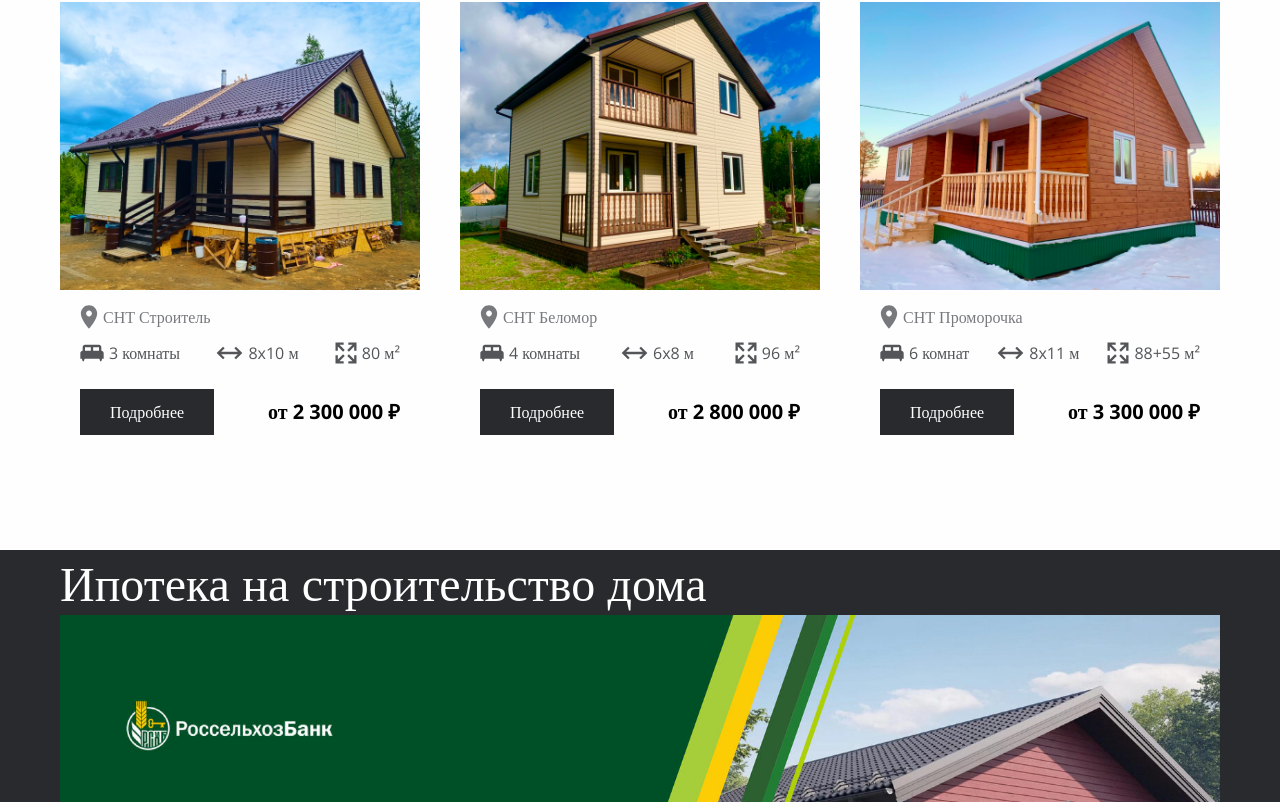
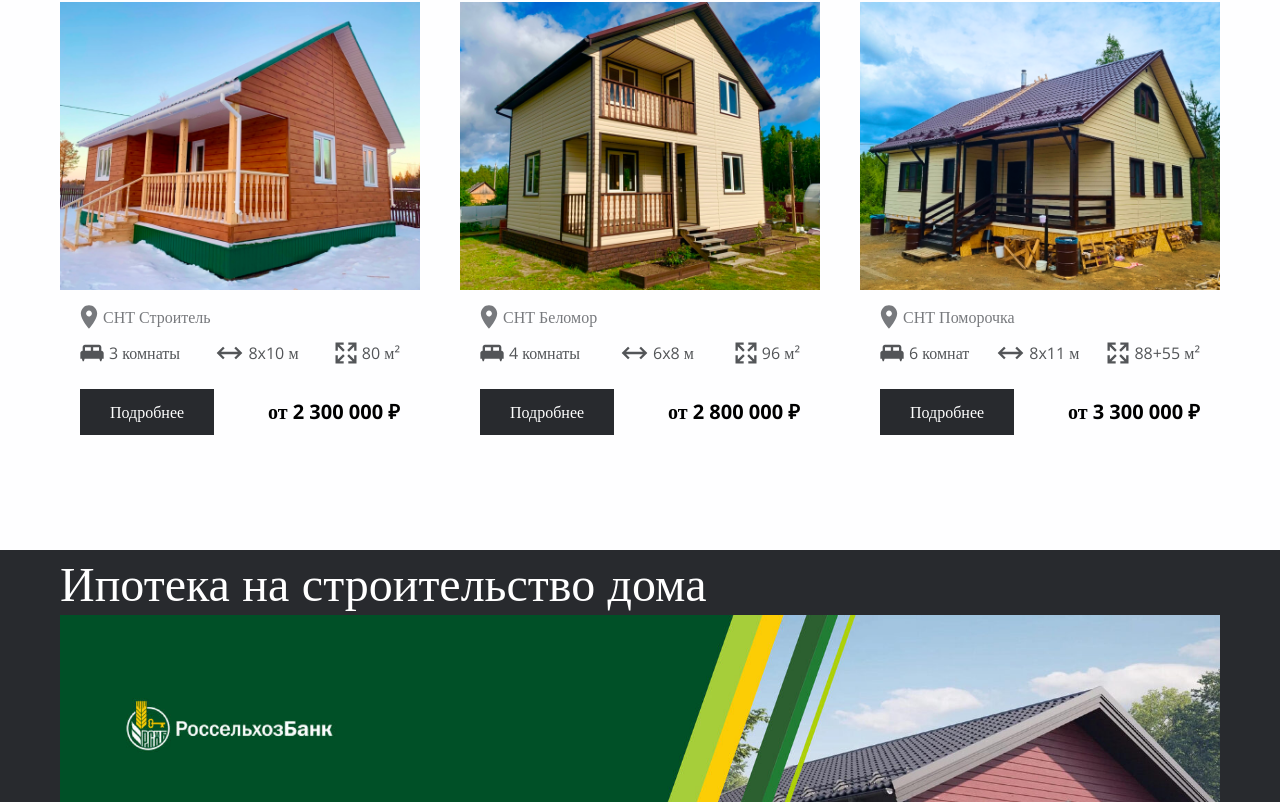
Before and after one commit to PumpkinPeasant/domostroy2, a Nuxt app: page / in a window 1280 px wide. Shown: the part 1082-1884 px from the top of the page. Built offline with nearby package versions, Linux system fonts and the light colour scheme.

Commit message:
небольшой фикс картинок

```diff
--- a/components/index/ProjectsSection.vue
+++ b/components/index/ProjectsSection.vue
@@ -63,7 +63,7 @@ import {ref} from 'vue'
 
 const projects = ref([
   {
-    image: Project1,
+    image: Project3,
     location: 'СНТ Строитель',
     rooms: '3 комнаты',
     size: '8x10 м',
@@ -79,13 +79,13 @@ const projects = ref([
     price: '2 800 000 ₽'
   },
   {
-    image: Project3,
-    location: 'СНТ Проморочка',
+    image: Project1,
+    location: 'СНТ Поморочка',
     rooms: '6 комнат',
     size: '8x11 м',
     square: '88+55 м²',
     price: '3 300 000 ₽'
-  }
+  },
 ])
 </script>
 
```
